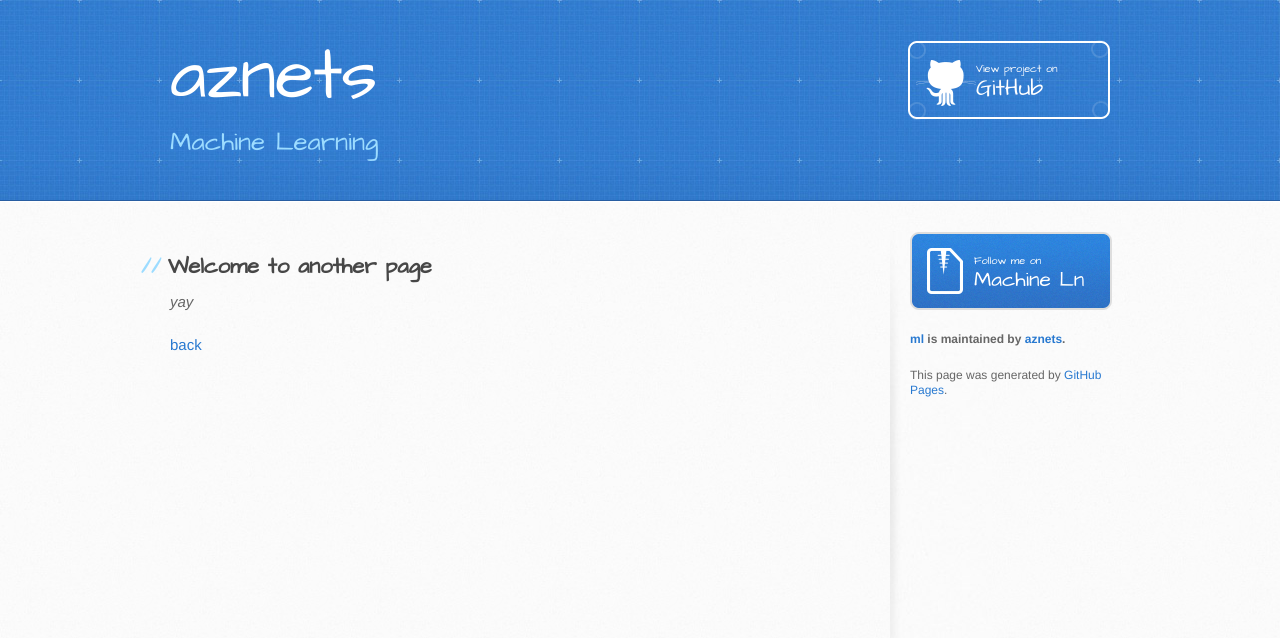
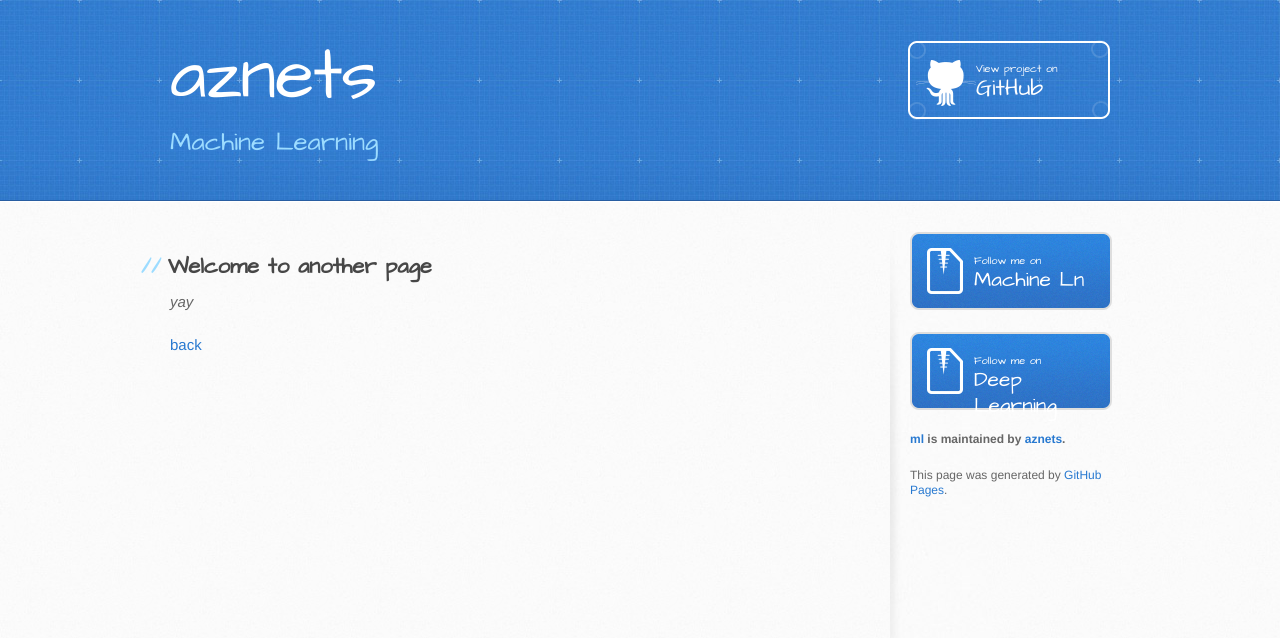
Before and after one commit to aznets/ml, a Jekyll site: the page built from another-page.md, in a window 1280 px wide. Shown: the top 638 px of the page. Built offline with Jekyll 4.4.1, drawn with Linux system fonts in a browser that asks for light colours; our own code applies the rules of GitHub Pages for plain Markdown files.

Commit message:
Update default.html

```diff
--- a/_layouts/default.html
+++ b/_layouts/default.html
@@ -40,6 +40,9 @@
           {% if site.github.is_project_page %}
           <a href="{{ site.github.ml_url }}" class="button"><small>Follow me on</small> Machine Ln</a>
           {% endif %}
+          {% if site.github.is_project_page %}
+          <a href="{{ site.github.dl_url }}" class="button"><small>Follow me on</small> Deep Learning</a>
+          {% endif %}
 
           {% if site.show_downloads %}
             <a href="{{ site.github.zip_url }}" class="button">
```
